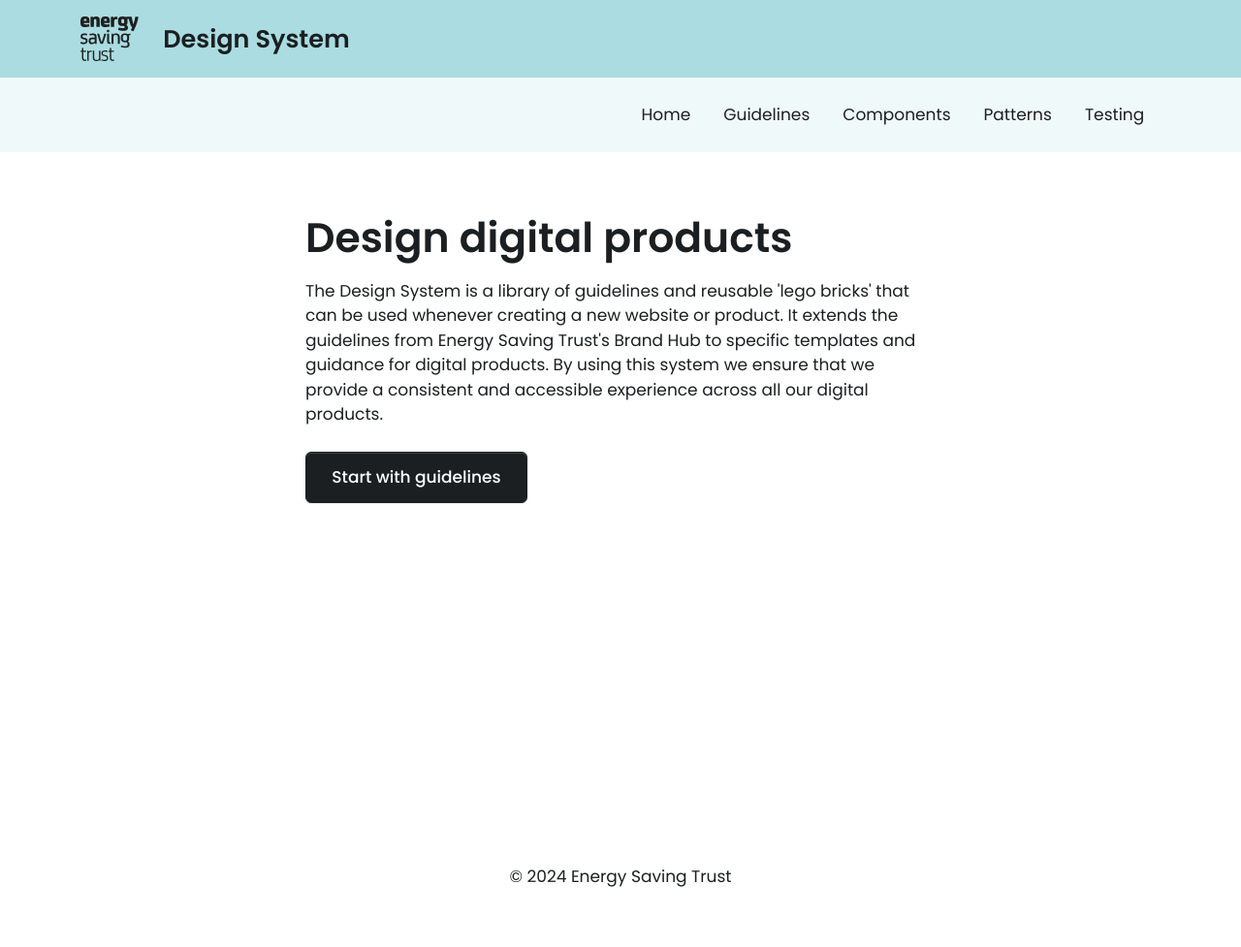
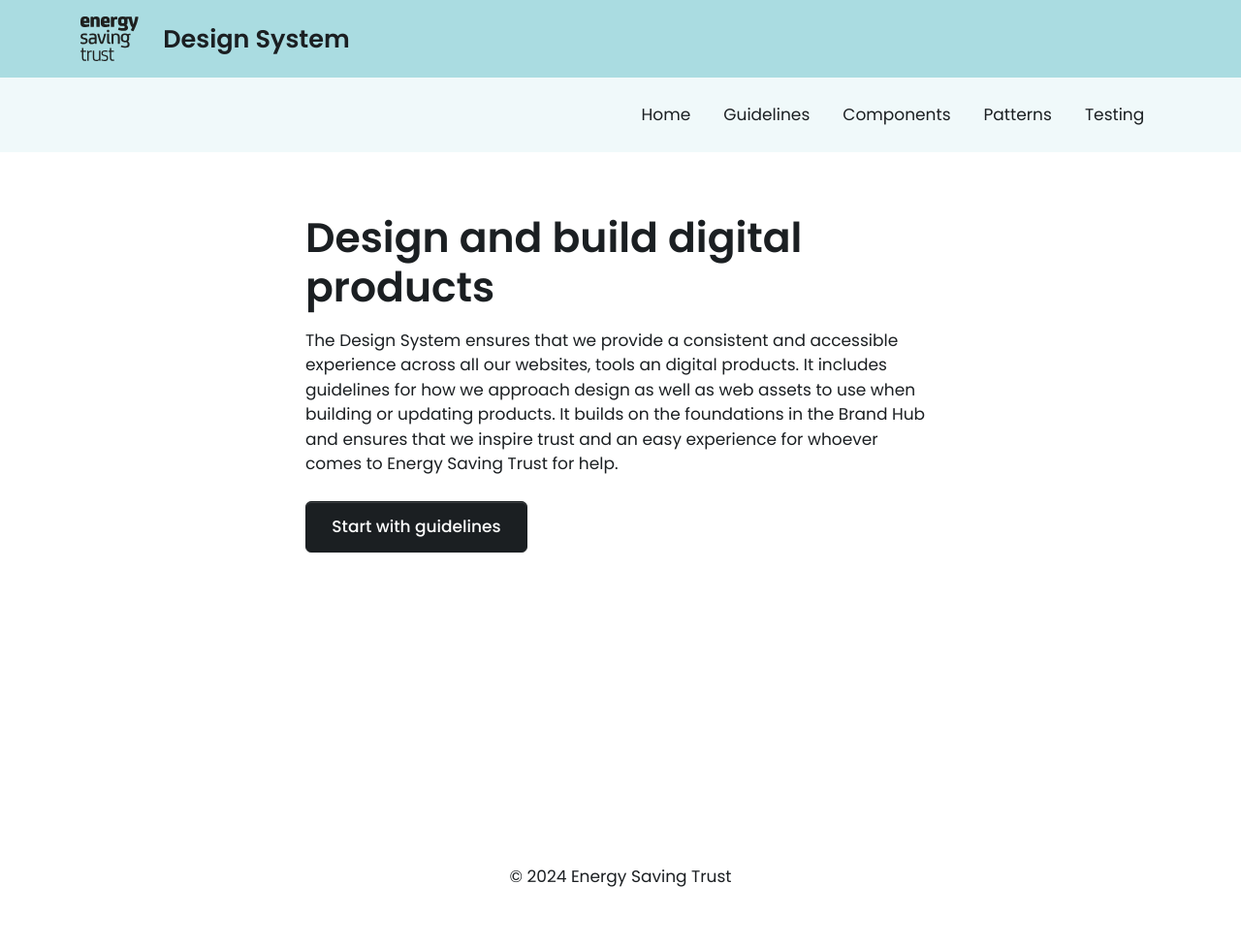
Before and after one commit to Energy-Saving-Trust/Design-System, a Jekyll site: the page built from index.html, in a window 1280 px wide. Shown: the whole page at 97% size. Built offline with Jekyll 4.4.1, drawn with Linux system fonts in a browser that asks for light colours; nearby versions of some CDN libraries.

Commit message:
Update index.html

```diff
--- a/index.html
+++ b/index.html
@@ -4,7 +4,7 @@
 ---
 
 <div class="mx-auto mb-4" style="max-width: 650px; margin-top: 63px">
-  <h1 class="mb-3">Design digital products</h1>
-  <p class="mb-4">The Design System is a library of guidelines and reusable 'lego bricks' that can be used whenever creating a new website or product. It extends the guidelines from Energy Saving Trust's Brand Hub to specific templates and guidance for digital products. By using this system we ensure that we provide a consistent and accessible experience across all our digital products.</p>
+  <h1 class="mb-3">Design and build digital products</h1>
+  <p class="mb-4">The Design System ensures that we provide a consistent and accessible experience across all our websites, tools an digital products. It includes guidelines for how we approach design as well as web assets to use when building or updating products. It builds on the foundations in the Brand Hub and ensures that we inspire trust and an easy experience for whoever comes to Energy Saving Trust for help. </p>
   <a href="/guidelines/" class="btn btn-primary">Start with guidelines</a>
 </div>
```
